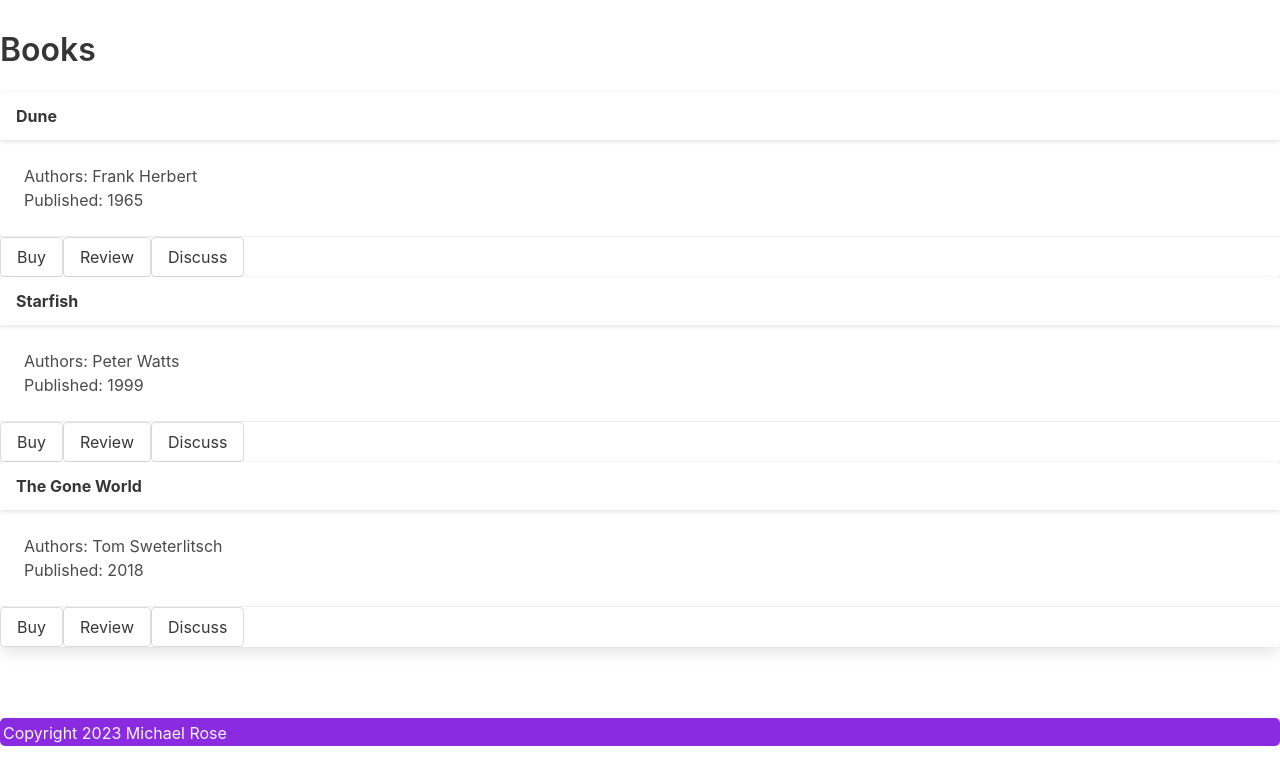
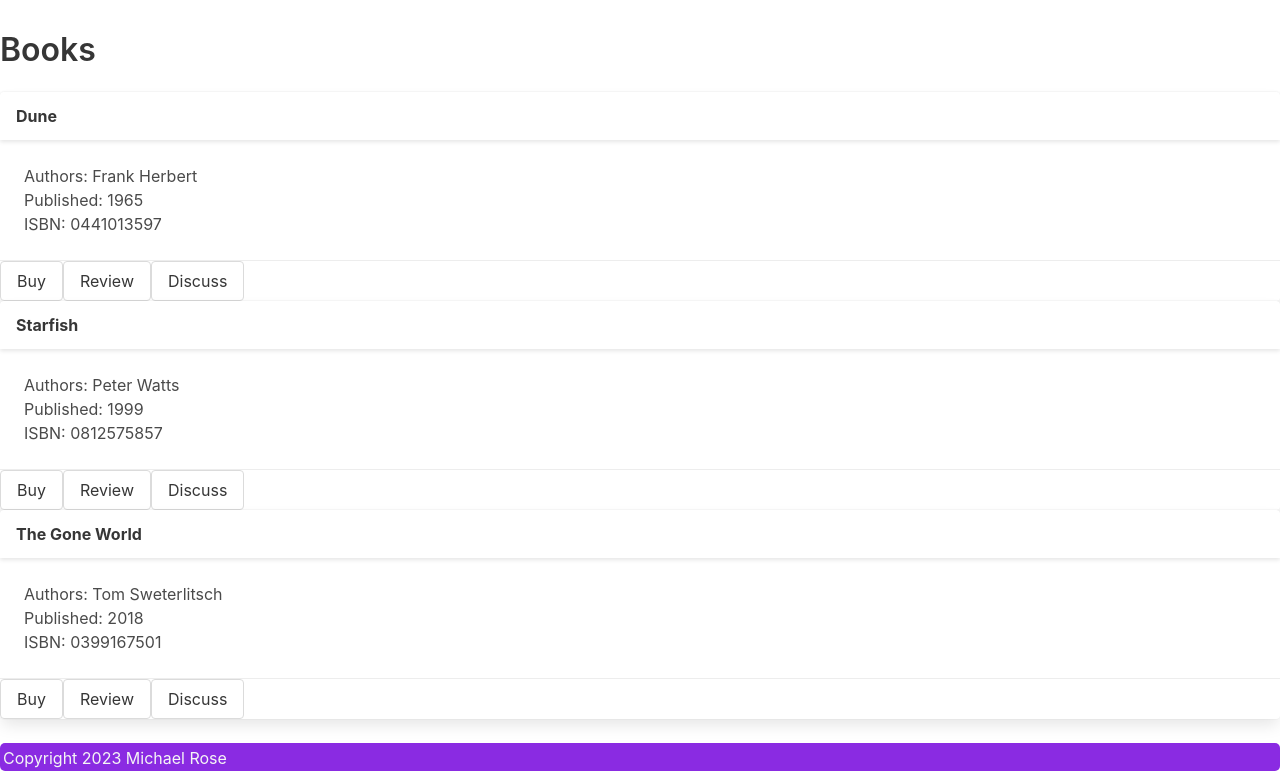
Before and after one commit to michaelmrose/book_collector, a Django app: page /books in a window 1280 px wide. Shown: the part 54-825 px from the top of the page. Before the commit the page ends 800 px from the top, so only its background shows below. Run offline with Django 4.2, Linux system fonts and the light colour scheme.

Commit message:
did some work on cards in book view

```diff
--- a/collector/collection/templates/books/index.html
+++ b/collector/collection/templates/books/index.html
@@ -11,9 +11,14 @@
         Authors: {{book.author}}
         <br>
         Published: {{book.published}}
+        <br>
+        ISBN: {{book.isbn}}
     </div>
-    <div class="card-footer"><button class="button">Buy</button><button class="button">Review</button><button
-            class="button">Discuss</button></div>
+    <div class="card-footer">
+        <a href="https://www.abebooks.com/servlet/SearchResults?isbn={{book.isbn}}" target="_blank" class="button">Buy</a>
+        <a class="button" href="https://www.goodreads.com/search?q={{book.isbn}}" target="_blank">Review</a>
+        <a class="button" href="" target="_blank">Discuss</a>
+    </div>
 </div>
 {% endfor %}
 {% endblock %}
--- a/collector/collection/views.py
+++ b/collector/collection/views.py
@@ -1,9 +1,9 @@
 from django.shortcuts import render, redirect
 
 bookList = [
-    {"title": "Dune", "author": "Frank Herbert", "published": "1965"},
-    {"title": "Starfish", "author": "Peter Watts", "published": "1999"},
-    {"title": "The Gone World", "author": "Tom Sweterlitsch", "published": 2018},
+    {"title": "Dune", "author": "Frank Herbert", "published": "1965", "isbn":"0441013597"},
+    {"title": "Starfish", "author": "Peter Watts", "published": "1999", "isbn": "0812575857"},
+    {"title": "The Gone World", "author": "Tom Sweterlitsch", "published": "2018", "isbn": "0399167501"},
 ]
 
 
```
